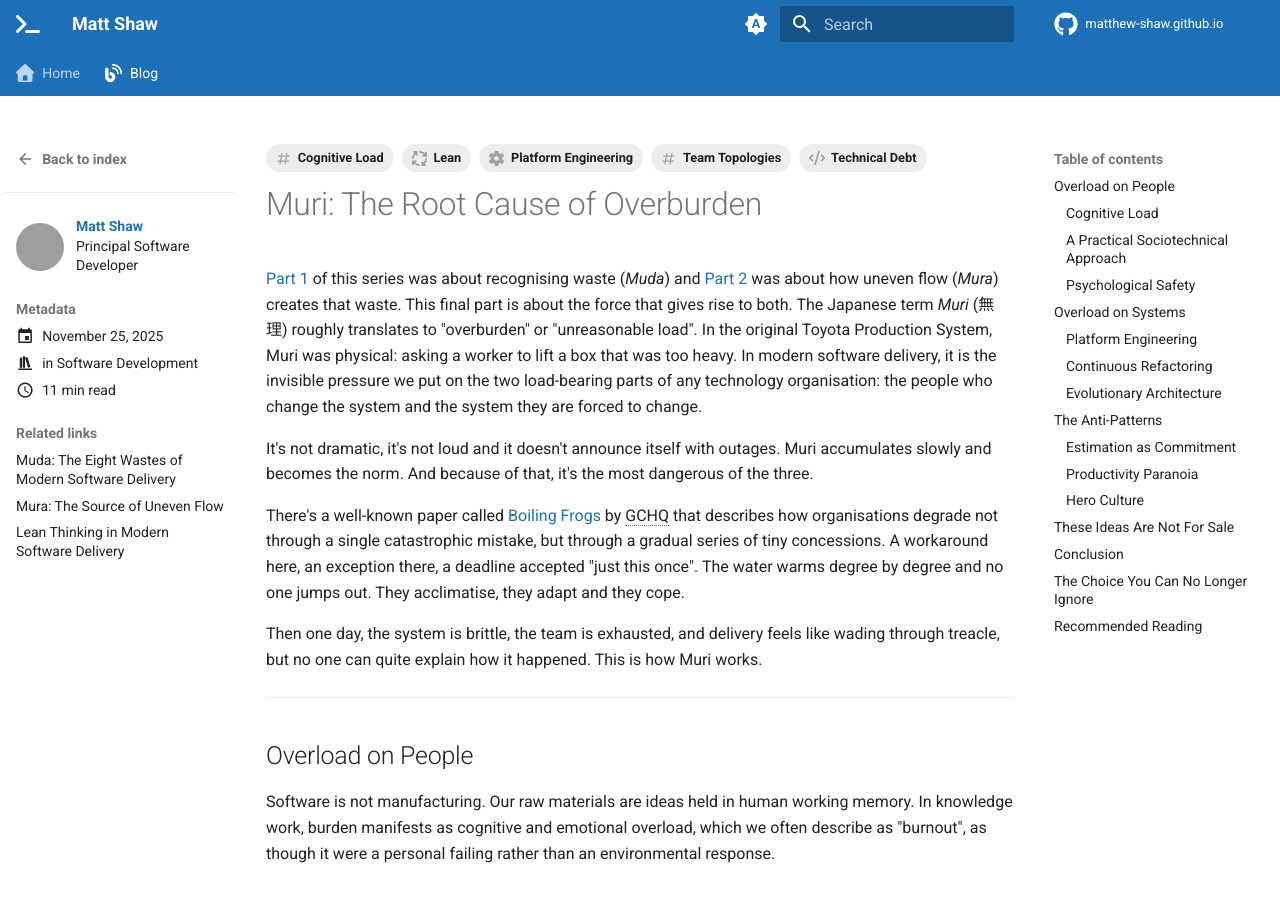
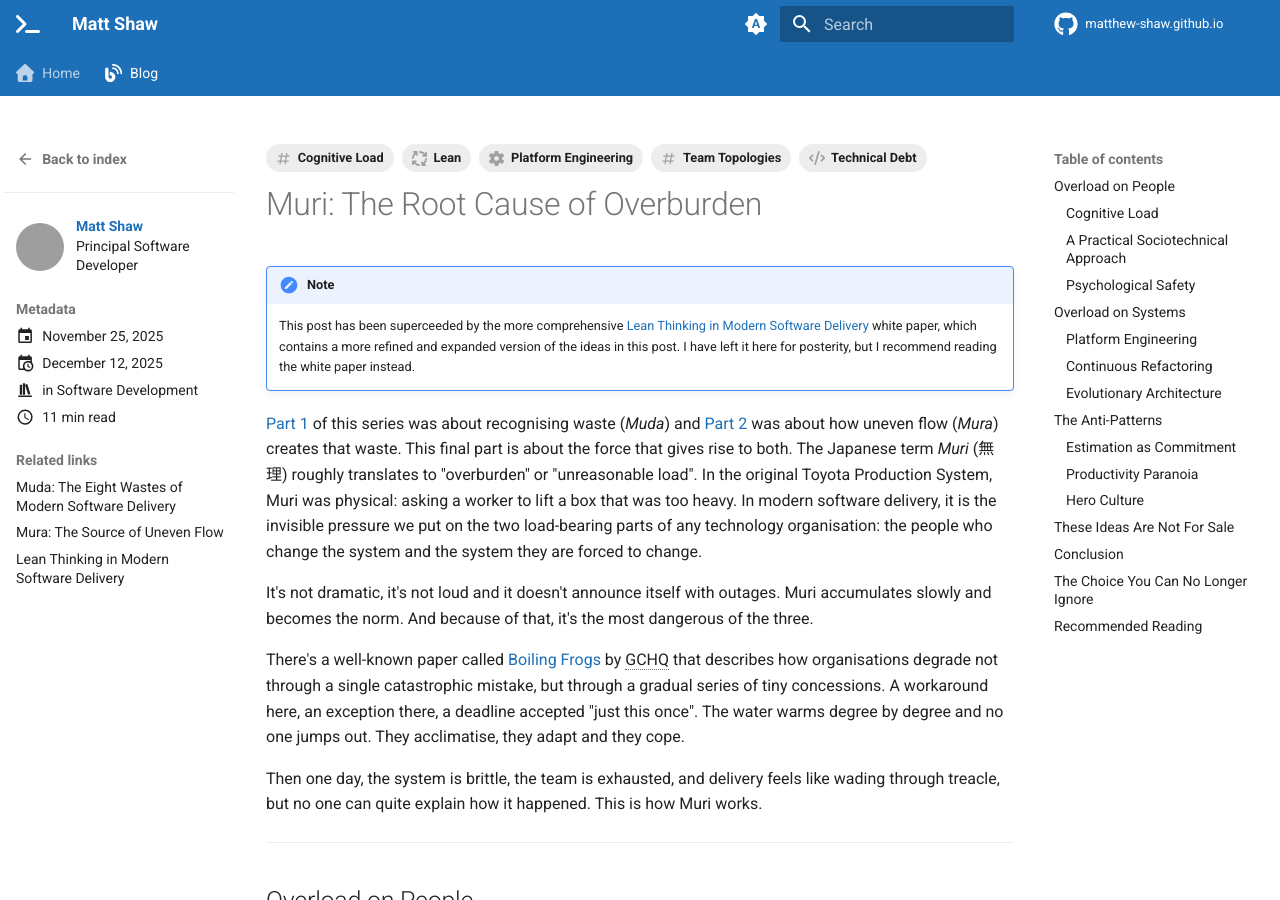
Before and after one commit to matthew-shaw/matthew-shaw.github.io, an MkDocs documentation site: the page built from docs/blog/posts/lean-muri.md, in a window 1280 px wide and 900 px high. Built offline with MkDocs 1.6.1 and Material for MkDocs 9.7.7, drawn with Linux system fonts in a browser that asks for light colours; plug-ins that fetch from the network failed and are left out; comment, search, counter and statistics services are not loaded; grey boxes are pictures that could not be loaded.

Commit message:
update references to white paper

```diff
--- a/docs/blog/posts/lean-muda.md
+++ b/docs/blog/posts/lean-muda.md
@@ -2,7 +2,7 @@
 slug: the-eight-wastes-of-modern-software-delivery
 date:
   created: 2025-10-25
-  updated: 2025-11-11
+  updated: 2025-12-12
 authors:
   - mash
 categories:
@@ -21,6 +21,10 @@
 ---
 
 # Muda: The Eight Wastes of Modern Software Delivery
+
+!!! note
+
+    This post has been superceeded by the more comprehensive [Lean Thinking in Modern Software Delivery](modern-software-delivery.md) white paper, which contains a more refined and expanded version of the ideas in this post. I have left it here for posterity, but I recommend reading the white paper instead.
 
 In manufacturing, **Lean** thinking revolutionised how products were built by relentlessly eliminating waste. Whilst the "software factory" analogy isn't perfect, the core **Lean** principle of eliminating waste underpins modern software delivery, from **Agile** and **DevOps** to **Continuous Delivery** and **Platform Engineering**.
 
--- a/docs/blog/posts/lean-mura.md
+++ b/docs/blog/posts/lean-mura.md
@@ -2,7 +2,7 @@
 slug: the-source-of-uneven-flow
 date:
   created: 2025-11-11
-  updated: 2025-11-20
+  updated: 2025-12-12
 authors:
   - mash
 categories:
@@ -21,6 +21,10 @@
 ---
 
 # Mura: The Source of Uneven Flow
+
+!!! note
+
+    This post has been superceeded by the more comprehensive [Lean Thinking in Modern Software Delivery](modern-software-delivery.md) white paper, which contains a more refined and expanded version of the ideas in this post. I have left it here for posterity, but I recommend reading the white paper instead.
 
 In [part 1](lean-muda.md), we explored the eight wastes (_Muda_) as the visible symptoms of inefficiency in software delivery. We saw how waste shows up in unfinished work, handoffs, long waits, rework, and lost talent. Those are the effects we can observe and feel.
 
--- a/docs/blog/posts/lean-muri.md
+++ b/docs/blog/posts/lean-muri.md
@@ -2,6 +2,7 @@
 slug: the-root-cause-of-overburden
 date:
   created: 2025-11-25
+  updated: 2025-12-12
 authors:
   - mash
 categories:
@@ -20,6 +21,10 @@
 ---
 
 # Muri: The Root Cause of Overburden
+
+!!! note
+
+    This post has been superceeded by the more comprehensive [Lean Thinking in Modern Software Delivery](modern-software-delivery.md) white paper, which contains a more refined and expanded version of the ideas in this post. I have left it here for posterity, but I recommend reading the white paper instead.
 
 [Part 1](lean-muda.md) of this series was about recognising waste (_Muda_) and [Part 2](lean-mura.md) was about how uneven flow (_Mura_) creates that waste. This final part is about the force that gives rise to both. The Japanese term _Muri_ (無理) roughly translates to "overburden" or "unreasonable load". In the original Toyota Production System, Muri was physical: asking a worker to lift a box that was too heavy. In modern software delivery, it is the invisible pressure we put on the two load-bearing parts of any technology organisation: the people who change the system and the system they are forced to change.
 
```
Also changed, not shown: docs/blog/posts/modern-software-delivery.md (+0 -4 lines).
